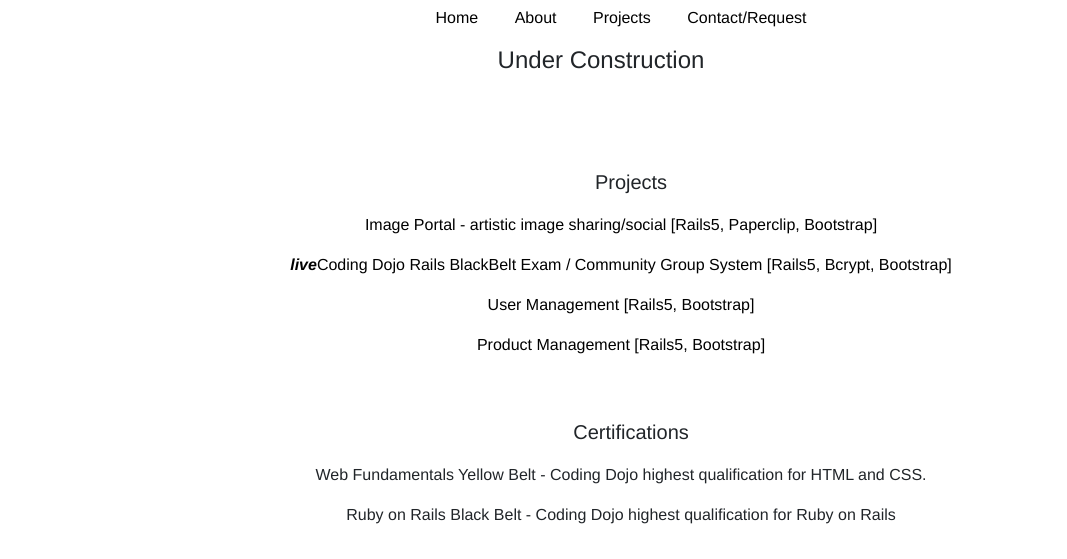
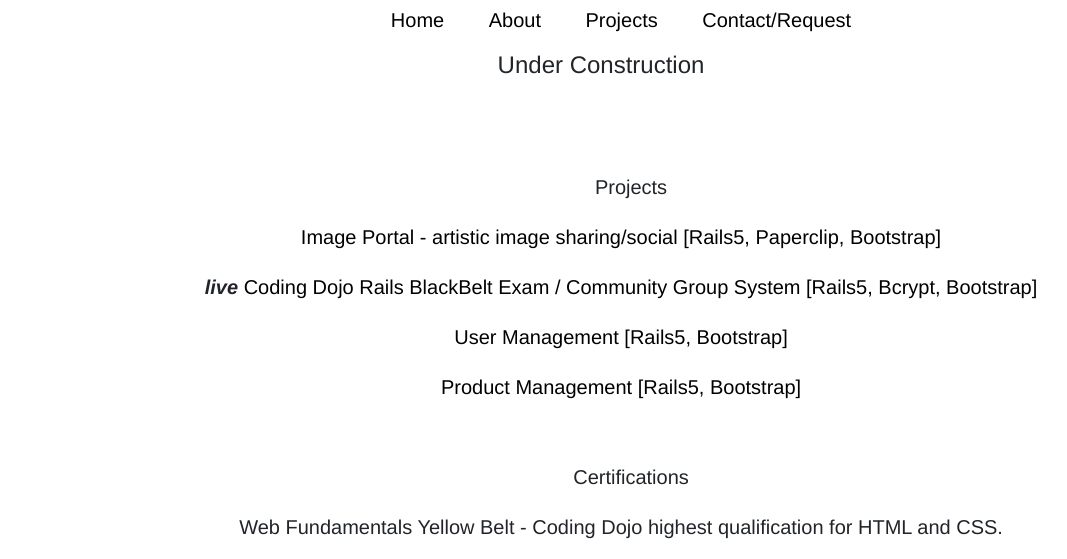
Before and after one commit to jahopp23/jahwebdev, a website: page views/projects.html in a window 1280 px wide. Shown: the part 182-741 px from the top of the page, without its empty margins (39-1106 px from the left). Drawn offline with nearby package versions, Linux system fonts and the light colour scheme; files that its build step writes are made by us from their sources.

Commit message:
Initial Commit

```diff
--- a/static/css/styles.css
+++ b/static/css/styles.css
@@ -3,7 +3,7 @@
 	display: inline;
 	margin: 1.00em;
 
-	font-size: 1.00em;
+	font-size: 1.25em;
 
 
 }
--- a/views/projects.html
+++ b/views/projects.html
@@ -60,7 +60,7 @@
   <p class="lead"><strong>Projects</strong></p>
         <ul>
         <li><a href="https://github.com/jahopp23/image_portal2">Image Portal - artistic image sharing/social [Rails5, Paperclip, Bootstrap]</a></li>
-        <li><a href="https://supergroups.herokuapp.com"><strong><em>live</em></strong>Coding Dojo Rails BlackBelt Exam / Community Group System [Rails5, Bcrypt, Bootstrap]</li>
+        <li><strong><em>live       </em></strong><a href="https://supergroups.herokuapp.com">Coding Dojo Rails BlackBelt Exam / Community Group System [Rails5, Bcrypt, Bootstrap]</a></li>
          <li><a href="https://github.com/jahopp23/user_management_system">User Management [Rails5, Bootstrap]</a></li>
          <li><a href="https://github.com/jahopp23/product_dashboard">Product Management [Rails5, Bootstrap]</a></li>
 
```
Also changed, not shown: views/contact.html (+2 -0 lines).
